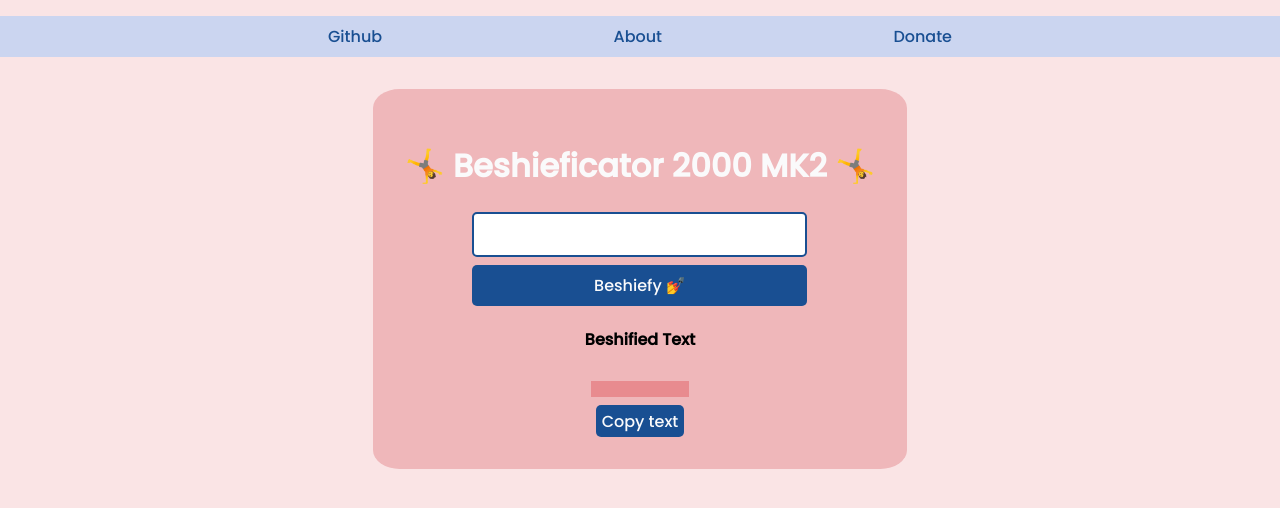
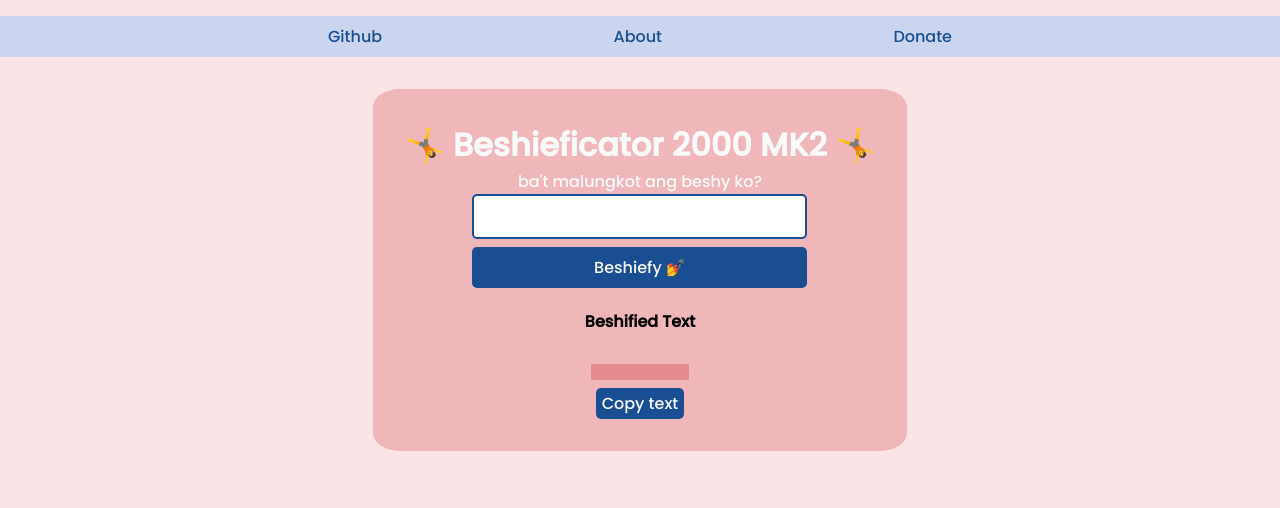
Before and after one commit to KenPrz/beshieficator, a plain HTML site: page index.html in a window 1280 px wide. Drawn offline with Linux system fonts and the light colour scheme.

Commit message:
fix regex

```diff
--- a/index.html
+++ b/index.html
@@ -20,6 +20,7 @@
         <div class="container">
             <div class="form-container">
                 <h1>🤸 Beshieficator 2000 MK2 🤸</h1>
+                <p>ba't malungkot ang beshy ko?</p>
                 <form id="sentenceForm">
                     <div>
                         <input type="text" id="sentenceInput" required>
--- a/script.js
+++ b/script.js
@@ -5,7 +5,7 @@ document.getElementById("sentenceForm").addEventListener("submit", function(even
     var sentence = document.getElementById("sentenceInput").value;
 
     // Replace spaces with an emoji
-    var result = sentence.replace(/\s/g, "🤸");
+    var result = sentence.replace(/^|\s+|\s+$/g, "🤸");
 
     // Display the result
     document.getElementById("result").textContent = result;
--- a/style.css
+++ b/style.css
@@ -48,8 +48,11 @@ body {
     align-items: center;
 }
 
-.main h1 {
+h1,p {
     color: #FAFAFB;
+    margin: 0;
+    padding-top: 0;
+    padding-bottom: 0;
 }
 
 .form-container {
```
